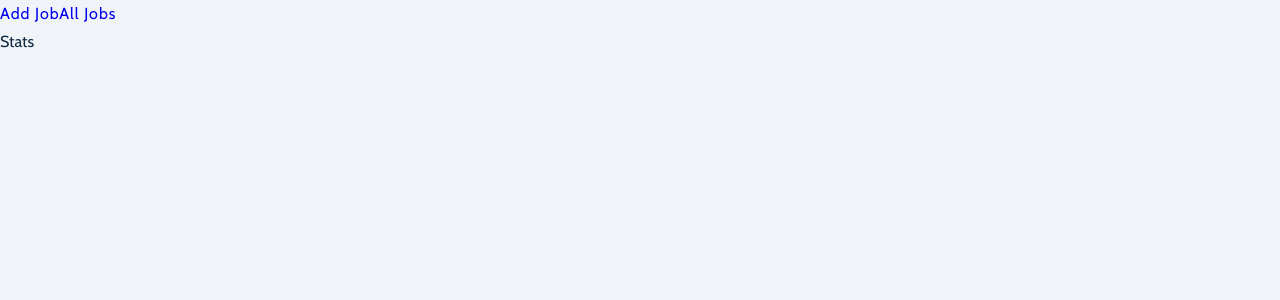
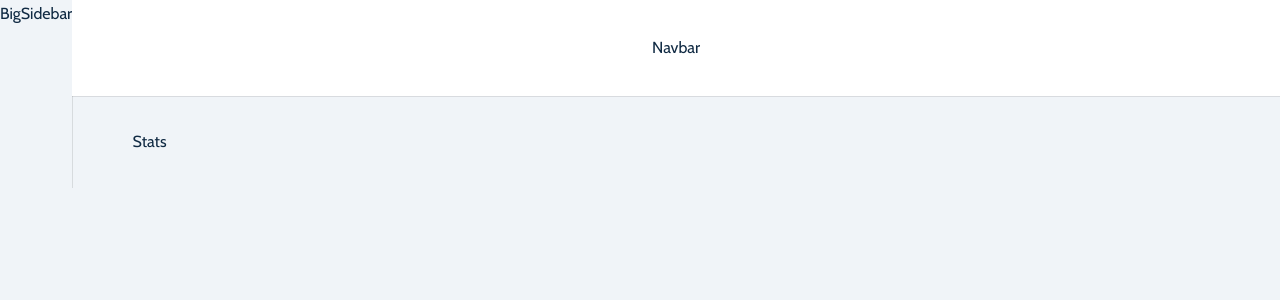
Before and after one commit to KlevertonOliveira/Jobify-MERN, a React (Vite) app in the folder client/: page / in a window 1280 px wide. Shown: the top 300 px of the page. Built offline with nearby package versions, Linux system fonts and the light colour scheme; sample sign-in values are in the browser's storage.

Commit message:
feat(client): implements SharedLayout page
setup SharedLayout page using Navbar, SmallSidebar and

```diff
--- a/client/src/pages/Dashboard/SharedLayout.tsx
+++ b/client/src/pages/Dashboard/SharedLayout.tsx
@@ -1,14 +1,20 @@
-import { Link, Outlet } from 'react-router-dom'
+import { Outlet } from 'react-router-dom'
 import Wrapper from '../../assets/wrappers/SharedLayout'
+import { BigSidebar, Navbar, SmallSidebar } from '../../components'
 
 export default function SharedLayout() {
   return (
     <Wrapper>
-      <nav>
-        <Link to='add-job'>Add Job</Link>
-        <Link to='all-jobs'>All Jobs</Link>
-      </nav>
-      <Outlet />
+      <main className='dashboard'>
+        <BigSidebar />
+        <SmallSidebar />
+        <div>
+          <Navbar />
+          <div className='dashboard-page'>
+            <Outlet />
+          </div>
+        </div>
+      </main>
     </Wrapper>
   )
 }
```
